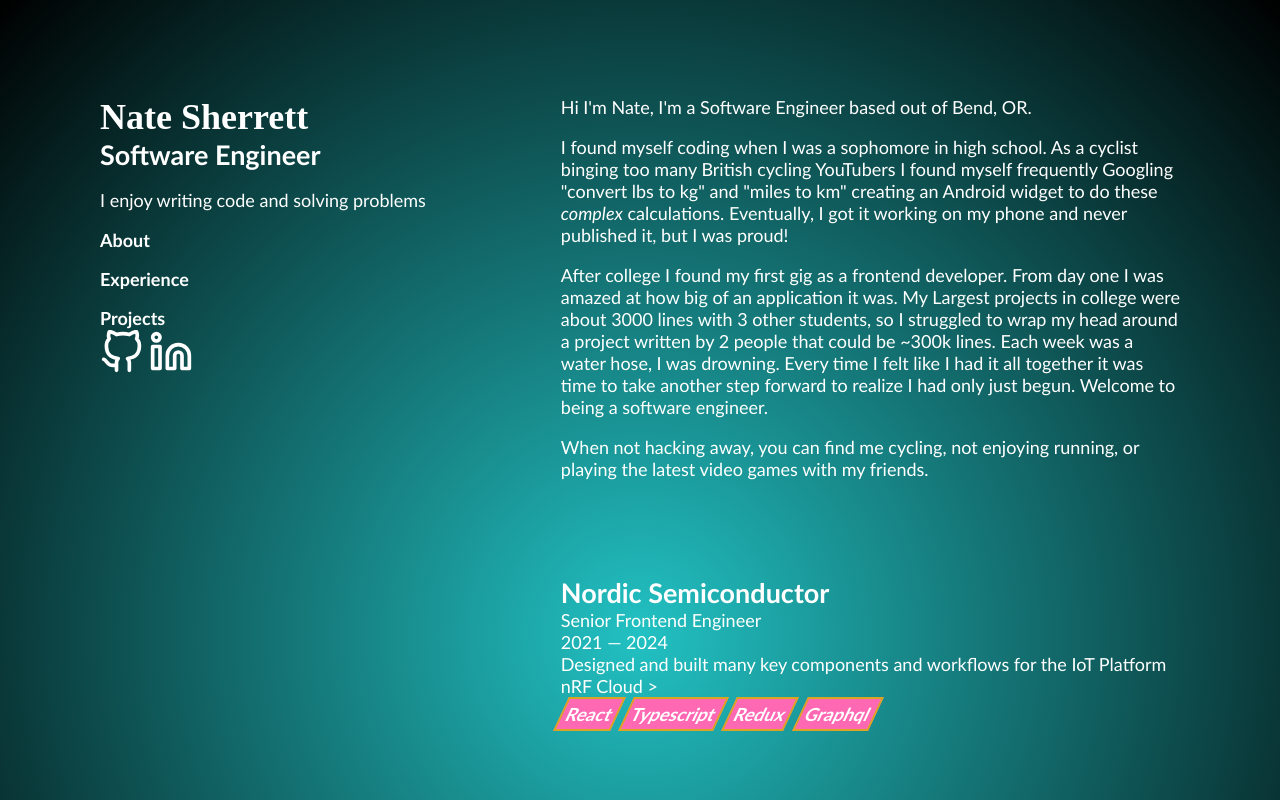
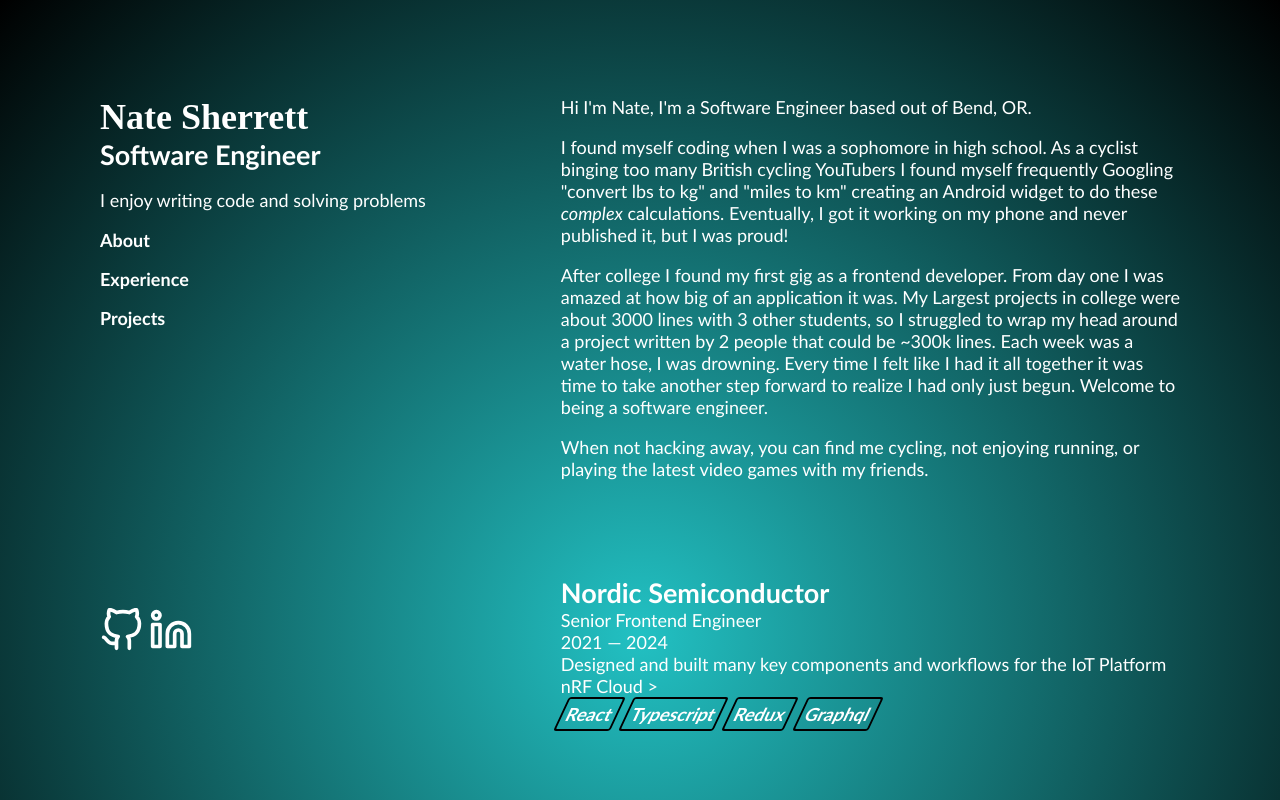
Before and after one commit to sherretten/website, a SvelteKit app: page / in a window 1280 px wide. Shown: the top 800 px of the page. Built offline with nearby package versions, Linux system fonts and the light colour scheme.

Commit message:
Moving htings in the right direction

```diff
--- a/src/routes/+page.svelte
+++ b/src/routes/+page.svelte
@@ -1,6 +1,7 @@
 <div class="container">
 	<div class="wrapper">
 		<header>
+			<div class="base-content">
 				<h1 class="name">Nate Sherrett</h1>
 				<h2>Software Engineer</h2>
 				<p>I enjoy writing code and solving problems</p>
@@ -9,8 +10,10 @@
 					<a class="section-link" href="#experience">Experience</a>
 					<a class="section-link" href="#projects">Projects</a>
 				</nav>
+			</div>
 
 			<div class="outer-links">
+				<a href="https://github.com/sherretten" target="_blank">
 					<svg
 						xmlns="http://www.w3.org/2000/svg"
 						role="img"
@@ -24,6 +27,12 @@
 						><title>GitHub</title><path
 							d="M9 19c-5 1.5-5-2.5-7-3m14 6v-3.87a3.37 3.37 0 0 0-.94-2.61c3.14-.35 6.44-1.54 6.44-7A5.44 5.44 0 0 0 20 4.77 5.07 5.07 0 0 0 19.91 1S18.73.65 16 2.48a13.38 13.38 0 0 0-7 0C6.27.65 5.09 1 5.09 1A5.07 5.07 0 0 0 5 4.77a5.44 5.44 0 0 0-1.5 3.78c0 5.42 3.3 6.61 6.44 7A3.37 3.37 0 0 0 9 18.13V22"
 						></path></svg
+					>
+				</a>
+
+				<a
+					href="https://www.linkedin.com/in/nathaniel-sherrett-7a4aa0166/"
+					target="_blank"
 				>
 					<svg
 						xmlns="http://www.w3.org/2000/svg"
@@ -43,6 +52,7 @@
 							r="2"
 						></circle></svg
 					>
+				</a>
 			</div>
 		</header>
 
@@ -101,12 +111,11 @@
 						<h1>Jira Clone</h1>
 						<div class="date">2024</div>
 						<div class="description">
-							This project is somethign sillly that I thought up to learn more
+							This project is something silly that I thought up to learn more
 							about
 							<strong>Next js</strong> and <strong>Vercel</strong>. I mostly set
 							out with the plan to copy Jira but coming up with a better way to
-							automate
-							<i>standup's</i>.
+							automate <i>standup's</i>.
 							<div class="stacks">
 								<div class="stack">Next</div>
 								<div class="stack">Vercel</div>
@@ -170,6 +179,7 @@
 	header {
 		display: flex;
 		flex-direction: column;
+		justify-content: space-between;
 		padding-top: 6rem;
 
 		@media (max-width: 600px) {
@@ -179,9 +189,10 @@
 		}
 		@media (min-width: 901px) {
 			position: sticky;
-			max-height: 100vh;
+			max-height: 70vh;
 			top: 0px;
 			flex-basis: 40%;
+			padding-bottom: 6rem;
 		}
 	}
 	main {
@@ -240,9 +251,15 @@
 	}
 	.stack {
 		padding: 0.25rem;
-		border: 2px solid goldenrod;
+		border: 2px solid black;
+		color: white;
+		border-radius: 3px;
 		font-weight: bold;
-		background-color: hotpink;
+		background-color: linear-gradient(
+			90deg,
+			rgba(63, 94, 251, 1) 0%,
+			rgba(252, 70, 107, 1) 100%
+		);
 		width: fit-content;
 		transform: skewX(-25deg);
 	}
```
Lines whose indentation alone changed are shown as unchanged.
